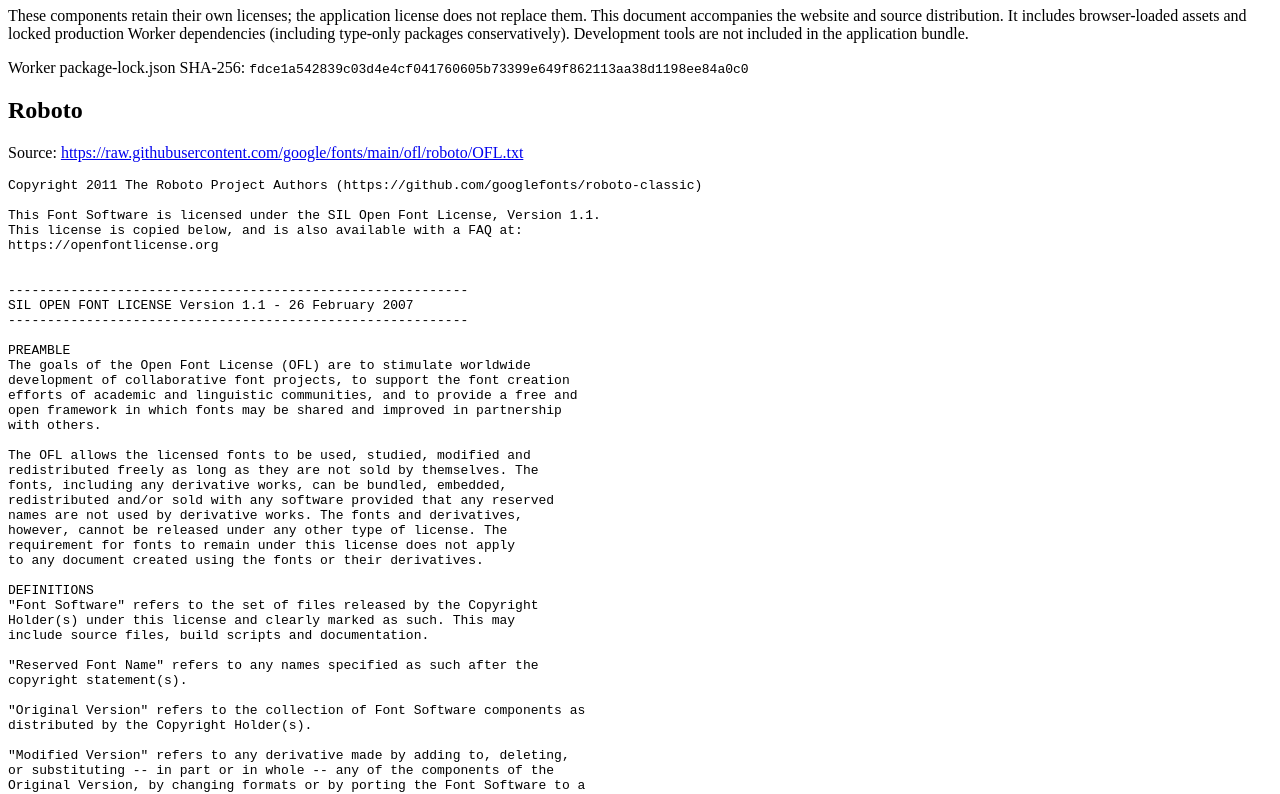
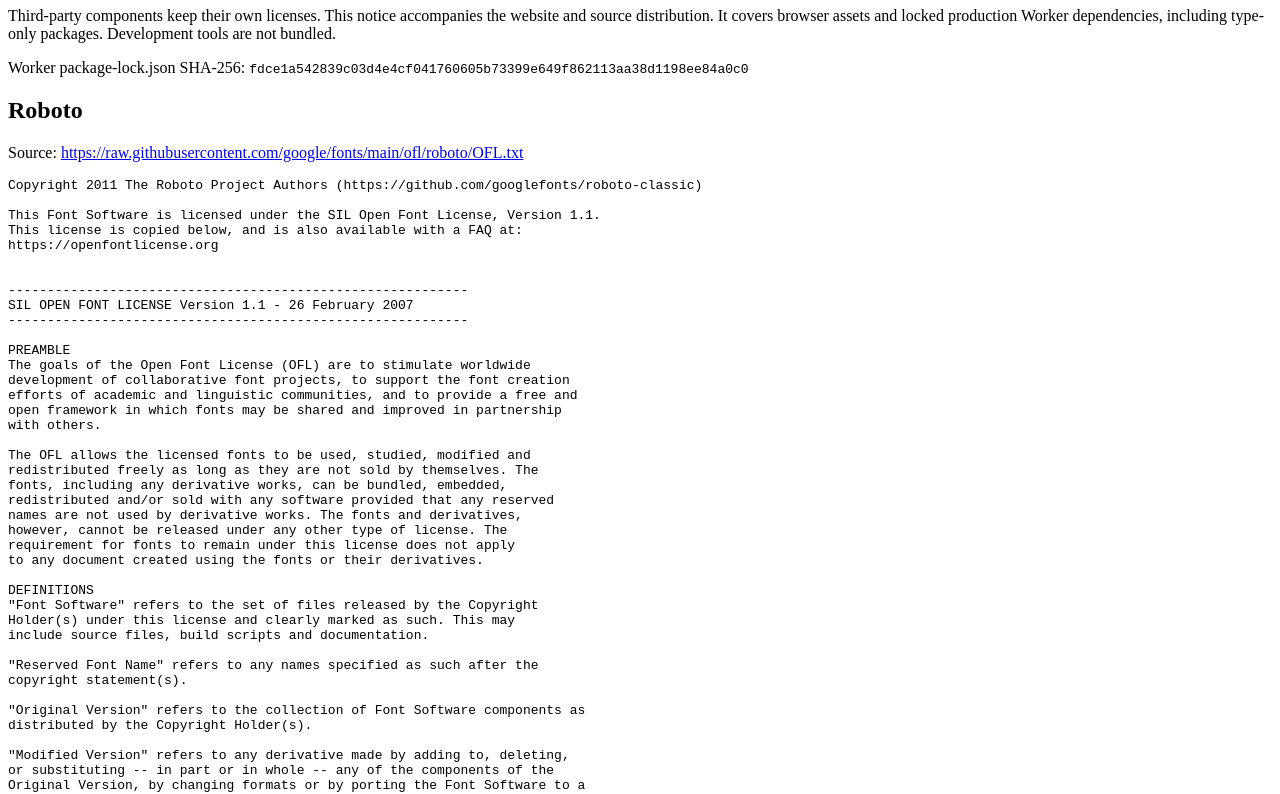
Before and after one commit to hoozter/elistly, a plain HTML site: page THIRD_PARTY_NOTICES.html in a window 1280 px wide. Shown: the part 73-867 px from the top of the page. Drawn offline with Linux system fonts and the light colour scheme.

Commit message:
docs: simplify third-party notice preamble

```diff
--- a/THIRD_PARTY_NOTICES.html
+++ b/THIRD_PARTY_NOTICES.html
@@ -1,7 +1,7 @@
 <!doctype html>
 <html lang="en"><meta charset="utf-8"><meta name="viewport" content="width=device-width, initial-scale=1"><title>Third-party notices</title><body>
 <h1>Third-party notices</h1>
-<p>These components retain their own licenses; the application license does not replace them. This document accompanies the website and source distribution. It includes browser-loaded assets and locked production Worker dependencies (including type-only packages conservatively). Development tools are not included in the application bundle.</p>
+<p>Third-party components keep their own licenses. This notice accompanies the website and source distribution. It covers browser assets and locked production Worker dependencies, including type-only packages. Development tools are not bundled.</p>
 <p>Worker package-lock.json SHA-256: <code>fdce1a542839c03d4e4cf041760605b73399e649f862113aa38d1198ee84a0c0</code></p>
 <section><h2>Roboto</h2><p>Source: <a href="https://raw.githubusercontent.com/google/fonts/main/ofl/roboto/OFL.txt">https://raw.githubusercontent.com/google/fonts/main/ofl/roboto/OFL.txt</a></p><pre>Copyright 2011 The Roboto Project Authors (https://github.com/googlefonts/roboto-classic)
 
```
